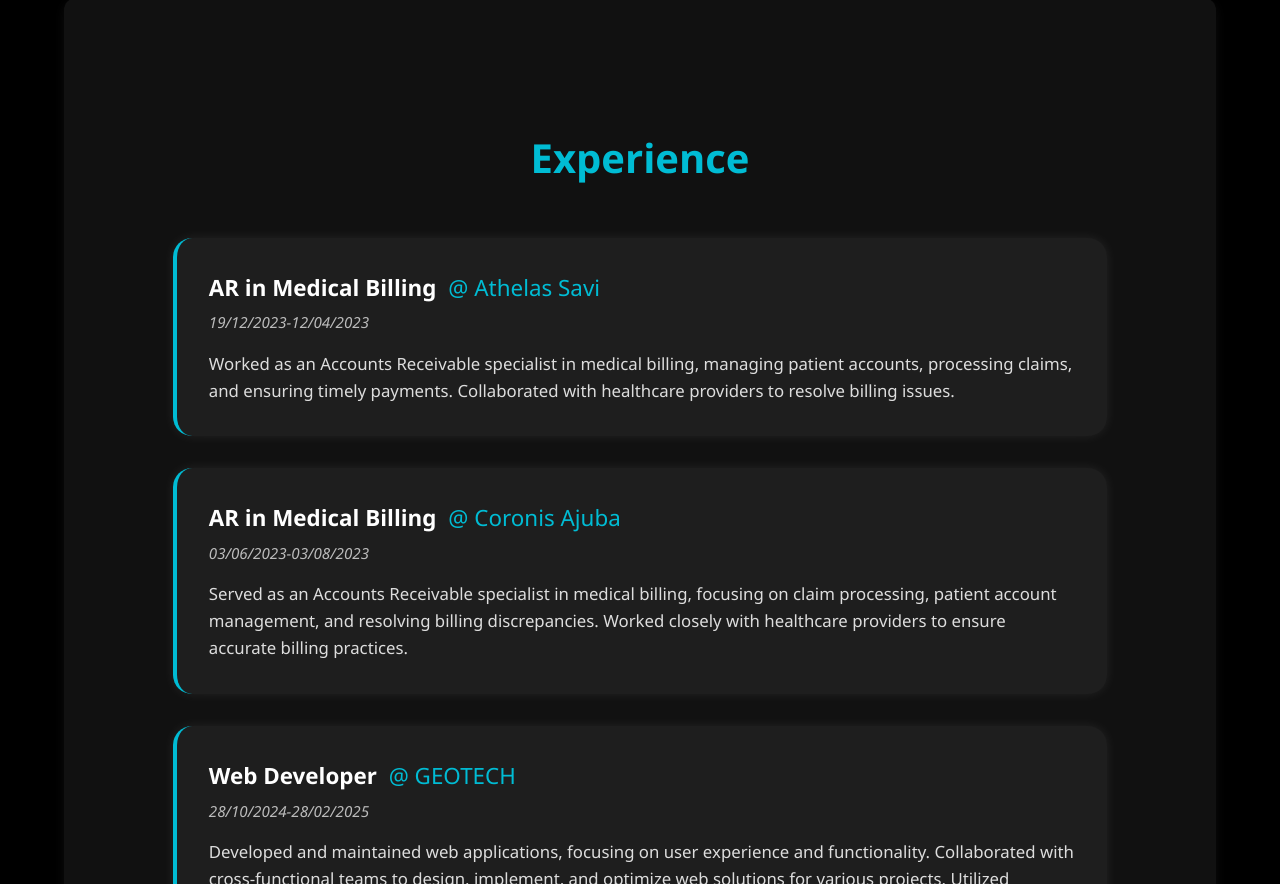
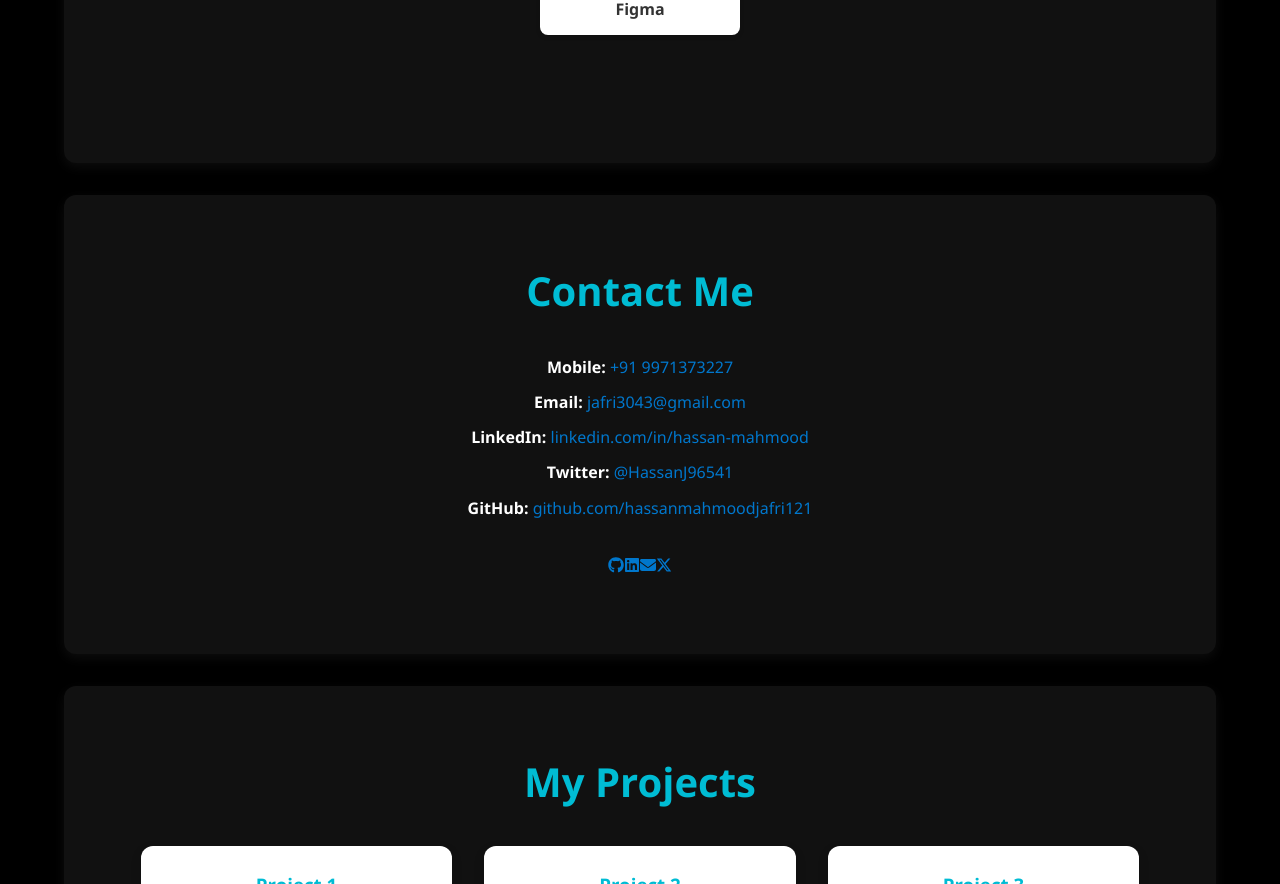
Before and after one commit to hassanmahmoodjafri121/Portfolio, a React (Vite) app in the folder my-portfolio/: page / in a window 1280 px wide. Shown: the part 1916-2800 px from the top of the page. Built offline with nearby package versions, Linux system fonts and the light colour scheme; the HTML template or start-up script is replaced by a standard one.

Commit message:
portfolio

```diff
--- a/my-portfolio/package.json
+++ b/my-portfolio/package.json
@@ -12,9 +12,11 @@
   "dependencies": {
     "aos": "^2.3.4",
     "crypto-js": "^4.2.0",
+    "framer-motion": "^12.23.12",
     "react": "^19.1.0",
     "react-dom": "^19.1.0",
-    "react-icons": "^5.5.0"
+    "react-icons": "^5.5.0",
+    "react-router-dom": "^7.8.2"
   },
   "devDependencies": {
     "@vitejs/plugin-react": "^4.6.0",
--- a/my-portfolio/src/App.jsx
+++ b/my-portfolio/src/App.jsx
@@ -1,4 +1,5 @@
-import React, { useEffect } from "react";
+import React, { useEffect, useRef } from "react";
+import { motion, useInView } from "framer-motion";
 import AOS from "aos";
 import "aos/dist/aos.css";
 
@@ -10,6 +11,25 @@
 import Contact from "./components/Contact";
 import Footer from "./components/footer";
 import "./index.css";
+
+function AnimatedSection({ children, delay }) {
+  const ref = useRef(null);
+  const isInView = useInView(ref, { once: false, margin: "-100px" });
+
+  return (
+    <motion.section
+      ref={ref}
+      className="page-section"
+      data-aos="fade-up"
+      data-aos-delay={parseInt(delay * 1000)}
+      initial={{ opacity: 0, y: 40 }}
+      animate={isInView ? { opacity: 1, y: 0 } : { opacity: 0, y: 40 }}
+      transition={{ duration: 0.6, delay: parseFloat(delay) }}
+    >
+      {children}
+    </motion.section>
+  );
+}
 
 function App() {
   useEffect(() => {
@@ -29,20 +49,15 @@
     <Contact />,
   ];
 
-  const delays = ["0", "200", "400", "600", "800", "1000"];
+  const delays = ["0", "0.2", "0.4", "0.6", "0.8", "1"];
 
   return (
     <>
       <main>
         {sections.map((Component, index) => (
-          <section
-            key={index}
-            className="page-section"
-            data-aos="fade-up"
-            data-aos-delay={delays[index]}
-          >
+          <AnimatedSection key={index} delay={delays[index]}>
             {Component}
-          </section>
+          </AnimatedSection>
         ))}
       </main>
       <Footer />
--- a/my-portfolio/src/components/About.jsx
+++ b/my-portfolio/src/components/About.jsx
@@ -1,9 +1,20 @@
-import React from 'react';
+import React, { useRef } from 'react';
+import { motion, useInView } from 'framer-motion';
 import profileImage from '../assets/hassanimg.jpg';
 
 const About = () => {
+  const ref = useRef(null);
+  const isInView = useInView(ref, { once: true, margin: '-100px' });
+
   return (
-    <section id="about" className="section">
+    <motion.section
+      id="about"
+      className="section page-section"
+      ref={ref}
+      initial={{ opacity: 0, y: 50 }}
+      animate={isInView ? { opacity: 1, y: 0 } : { opacity: 0, y: 50 }}
+      transition={{ duration: 0.6, ease: 'easeInOut' }}
+    >
       <h2>About Me</h2>
       <div className="about-container">
         <img
@@ -26,7 +37,7 @@
           </p>
         </div>
       </div>
-    </section>
+    </motion.section>
   );
 };
 
--- a/my-portfolio/src/components/Contact.jsx
+++ b/my-portfolio/src/components/Contact.jsx
@@ -1,9 +1,20 @@
-import React from 'react';
+import React, { useRef } from 'react';
+import { motion, useInView } from 'framer-motion';
 import { FaGithub, FaLinkedin, FaEnvelope, FaXTwitter } from 'react-icons/fa6';
 
 export default function Contact() {
+  const ref = useRef(null);
+  const isInView = useInView(ref, { once: true, margin: '-100px' });
+
   return (
-    <section id="contact" className="section contact">
+    <motion.section
+      id="contact"
+      className="section contact"
+      ref={ref}
+      initial={{ opacity: 0, y: 50 }}
+      animate={isInView ? { opacity: 1, y: 0 } : { opacity: 0, y: 50 }}
+      transition={{ duration: 0.6, ease: 'easeInOut' }}
+    >
       <h2>Contact Me</h2>
 
       <div className="contact-details">
@@ -28,6 +39,6 @@
           <FaXTwitter />
         </a>
       </div>
-    </section>
+    </motion.section>
   );
 }
--- a/my-portfolio/src/components/Experience.jsx
+++ b/my-portfolio/src/components/Experience.jsx
@@ -1,44 +1,122 @@
+import React, { useRef } from 'react';
+import { motion, useInView } from 'framer-motion';
+import { FaGithub, FaLinkedin, FaEnvelope, FaXTwitter } from 'react-icons/fa6';
 
-import React from 'react';
+const containerVariants = {
+  hidden: { opacity: 0, y: 50 },
+  visible: {
+    opacity: 1,
+    y: 0,
+    transition: {
+      duration: 0.6,
+      ease: 'easeInOut',
+      when: 'beforeChildren',
+      staggerChildren: 0.2,
+    },
+  },
+};
 
-const experiences = [
-  {
-    role: "AR in Medical Billing",
-    company: "Athelas Savi",
-    duration: " 19/12/2023-12/04/2023",
-    description:
-      "Worked as an Accounts Receivable specialist in medical billing, managing patient accounts, processing claims, and ensuring timely payments. Collaborated with healthcare providers to resolve billing issues."
-  },
-  {
-    role: "AR in Medical Billing",
-    company: "Coronis Ajuba",
-    duration: " 03/06/2023-03/08/2023",
-    description:
-      "Served as an Accounts Receivable specialist in medical billing, focusing on claim processing, patient account management, and resolving billing discrepancies. Worked closely with healthcare providers to ensure accurate billing practices."
-  },
+const itemVariants = {
+  hidden: { opacity: 0, y: 20 },
+  visible: { opacity: 1, y: 0 },
+};
 
-  {
-    role: "Web Developer",
-    company: " GEOTECH",
-    duration: "28/10/2024-28/02/2025",
-    description:
-      "Developed and maintained web applications, focusing on user experience and functionality. Collaborated with cross-functional teams to design, implement, and optimize web solutions for various projects.  Utilized modern web technologies to enhance application performance and user engagement."
-  }
-];
+export default function Contact() {
+  const ref = useRef(null);
+  const isInView = useInView(ref, { once: true, margin: '-100px' });
 
-export default function Experience() {
   return (
-    <section id="experience" className="experience">
-      <h2>Experience</h2>
-      <div className="experience-timeline">
-        {experiences.map((exp, index) => (
-          <div className="experience-card" key={index}>
-            <h3>{exp.role} <span>@ {exp.company}</span></h3>
-            <p className="duration">{exp.duration}</p>
-            <p className="description">{exp.description}</p>
-          </div>
-        ))}
-      </div>
-    </section>
+    <motion.section
+      id="contact"
+      className="section contact"
+      ref={ref}
+      variants={containerVariants}
+      initial="hidden"
+      animate={isInView ? 'visible' : 'hidden'}
+    >
+      <motion.h2 variants={itemVariants}>Contact Me</motion.h2>
+
+      <motion.div className="contact-details" variants={containerVariants}>
+        <motion.p variants={itemVariants}>
+          <strong>Mobile:</strong>{' '}
+          <a href="tel:+919971373227">+91 9971373227</a>
+        </motion.p>
+        <motion.p variants={itemVariants}>
+          <strong>Email:</strong>{' '}
+          <a href="mailto:jafri3043@gmail.com">jafri3043@gmail.com</a>
+        </motion.p>
+        <motion.p variants={itemVariants}>
+          <strong>LinkedIn:</strong>{' '}
+          <a
+            href="https://www.linkedin.com/in/hassan-mahmood-70a34123a"
+            target="_blank"
+            rel="noopener noreferrer"
+          >
+            linkedin.com/in/hassan-mahmood
+          </a>
+        </motion.p>
+        <motion.p variants={itemVariants}>
+          <strong>Twitter:</strong>{' '}
+          <a
+            href="https://x.com/HassanJ96541"
+            target="_blank"
+            rel="noopener noreferrer"
+          >
+            @HassanJ96541
+          </a>
+        </motion.p>
+        <motion.p variants={itemVariants}>
+          <strong>GitHub:</strong>{' '}
+          <a
+            href="https://github.com/hassanmahmoodjafri121"
+            target="_blank"
+            rel="noopener noreferrer"
+          >
+            github.com/hassanmahmoodjafri121
+          </a>
+        </motion.p>
+      </motion.div>
+
+      <motion.div className="social-icons" variants={containerVariants}>
+        <motion.a
+          href="https://github.com/hassanmahmoodjafri121"
+          target="_blank"
+          rel="noopener noreferrer"
+          aria-label="GitHub"
+          variants={itemVariants}
+          whileHover={{ scale: 1.2 }}
+        >
+          <FaGithub />
+        </motion.a>
+        <motion.a
+          href="https://www.linkedin.com/in/hassan-mahmood-70a34123a"
+          target="_blank"
+          rel="noopener noreferrer"
+          aria-label="LinkedIn"
+          variants={itemVariants}
+          whileHover={{ scale: 1.2 }}
+        >
+          <FaLinkedin />
+        </motion.a>
+        <motion.a
+          href="mailto:jafri3043@gmail.com"
+          aria-label="Email"
+          variants={itemVariants}
+          whileHover={{ scale: 1.2 }}
+        >
+          <FaEnvelope />
+        </motion.a>
+        <motion.a
+          href="https://x.com/HassanJ96541"
+          target="_blank"
+          rel="noopener noreferrer"
+          aria-label="Twitter"
+          variants={itemVariants}
+          whileHover={{ scale: 1.2 }}
+        >
+          <FaXTwitter />
+        </motion.a>
+      </motion.div>
+    </motion.section>
   );
 }
--- a/my-portfolio/src/components/Hero.jsx
+++ b/my-portfolio/src/components/Hero.jsx
@@ -1,19 +1,62 @@
-import React from 'react';
+import React, { useRef } from 'react';
+import { motion, useInView } from 'framer-motion';
+
+const containerVariants = {
+  hidden: { opacity: 0, y: 30 },
+  visible: {
+    opacity: 1,
+    y: 0,
+    transition: {
+      duration: 0.6,
+      ease: 'easeOut',
+      when: 'beforeChildren',
+      staggerChildren: 0.2
+    }
+  }
+};
+
+const itemVariants = {
+  hidden: { opacity: 0, y: 20 },
+  visible: { opacity: 1, y: 0 }
+};
 
 export default function Home() {
+  const ref = useRef(null);
+  const isInView = useInView(ref, { once: true, margin: '-100px' });
+
   return (
-    <section id="home" className="section home">
-      <div className="home-content">
-        <h1>Hello, I'm <span className="highlight">Hassan</span></h1>
-        <h2>A Passionate Full Stack Developer</h2>
-        <p>
+    <motion.section
+      id="home"
+      className="section home"
+      ref={ref}
+      variants={containerVariants}
+      initial="hidden"
+      animate={isInView ? 'visible' : 'hidden'}
+      exit="hidden"
+    >
+      <motion.div className="home-content" variants={containerVariants}>
+        <motion.h1 variants={itemVariants}>
+          Hello, I'm <span className="highlight">Hassan</span>
+        </motion.h1>
+        <motion.h2 variants={itemVariants}>
+          A Passionate Full Stack Developer
+        </motion.h2>
+        <motion.p variants={itemVariants}>
           I specialize in building responsive, high-performance, and visually engaging web applications.
-        </p>
-        <p>
+        </motion.p>
+        <motion.p variants={itemVariants}>
           Let’s create something amazing together!
-        </p>
-        <a href="#contact" className="btn-cta">Contact Me</a>
-      </div>
-    </section>
+        </motion.p>
+        <motion.a
+          href="#contact"
+          className="btn-cta"
+          variants={itemVariants}
+          whileHover={{ scale: 1.05 }}
+          whileTap={{ scale: 0.95 }}
+        >
+          Contact Me
+        </motion.a>
+      </motion.div>
+    </motion.section>
   );
 }
--- a/my-portfolio/src/components/Projects.jsx
+++ b/my-portfolio/src/components/Projects.jsx
@@ -1,45 +1,89 @@
-import React from "react";
+import React, { useRef } from "react";
+import { motion, useInView } from "framer-motion";
+
+const containerVariants = {
+  hidden: { opacity: 0, y: 30 },
+  visible: {
+    opacity: 1,
+    y: 0,
+    transition: {
+      duration: 0.6,
+      ease: "easeOut",
+      when: "beforeChildren",
+      staggerChildren: 0.2,
+    },
+  },
+};
+
+const cardVariants = {
+  hidden: { opacity: 0, scale: 0.95 },
+  visible: { opacity: 1, scale: 1 },
+};
 
 export default function Projects() {
+  const ref = useRef(null);
+  const isInView = useInView(ref, { once: true, margin: "-100px" });
+
   return (
-    <section id="projects" className="section projects-section p-8">
-      <h2 className="text-3xl font-bold mb-6 text-center">My Projects</h2>
-      <div className="projects-grid grid grid-cols-1 sm:grid-cols-2 md:grid-cols-3 gap-6">
+    <motion.section
+      id="projects"
+      className="section projects-section p-8"
+      ref={ref}
+      variants={containerVariants}
+      initial="hidden"
+      animate={isInView ? "visible" : "hidden"}
+      exit="hidden"
+    >
+      <motion.h2
+        className="text-3xl font-bold mb-6 text-center"
+        variants={cardVariants}
+      >
+        My Projects
+      </motion.h2>
 
+      <motion.div
+        className="projects-grid grid grid-cols-1 sm:grid-cols-2 md:grid-cols-3 gap-6"
+        variants={containerVariants}
+      >
         {/* Project 1 */}
-        <a
+        <motion.a
           href="https://ipodreact.vercel.app/"
           target="_blank"
           rel="noopener noreferrer"
           className="project-card block p-6 bg-white dark:bg-gray-800 rounded-xl shadow hover:scale-105 transition-transform"
+          variants={cardVariants}
+          whileHover={{ scale: 1.05 }}
         >
           <h3 className="text-xl font-semibold mb-2">Project 1</h3>
           <p>Music Player</p>
-        </a>
+        </motion.a>
 
         {/* Project 2 */}
-        <a
+        <motion.a
           href="https://eccomerce-website-reactjs-zbg2.vercel.app/"
           target="_blank"
           rel="noopener noreferrer"
           className="project-card block p-6 bg-white dark:bg-gray-800 rounded-xl shadow hover:scale-105 transition-transform"
+          variants={cardVariants}
+          whileHover={{ scale: 1.05 }}
         >
           <h3 className="text-xl font-semibold mb-2">Project 2</h3>
           <p>E-commerce Website</p>
-        </a>
+        </motion.a>
 
         {/* Project 3 */}
-        <a
+        <motion.a
           href="https://super-squad-2dez.vercel.app/"
           target="_blank"
           rel="noopener noreferrer"
           className="project-card block p-6 bg-white dark:bg-gray-800 rounded-xl shadow hover:scale-105 transition-transform"
+          variants={cardVariants}
+          whileHover={{ scale: 1.05 }}
         >
           <h3 className="text-xl font-semibold mb-2">Project 3</h3>
           <p>SuperSquad project</p>
-        </a>
-
-      </div>
-    </section>
+        </motion.a>
+      </motion.div>
+    </motion.section>
   );
 }
--- a/my-portfolio/src/components/Skills.jsx
+++ b/my-portfolio/src/components/Skills.jsx
@@ -1,23 +1,11 @@
-import React from "react";
+import React, { useRef } from "react";
+import { motion, useInView } from "framer-motion";
 import {
-  FaHtml5,
-  FaCss3Alt,
-  FaJs,
-  FaReact,
-  FaPython,
-  FaGithub,
-  FaGitAlt,
-  FaNodeJs,
-  FaJava,
-  FaDatabase,
-  FaFigma,
+  FaHtml5, FaCss3Alt, FaJs, FaReact, FaPython, FaGithub,
+  FaGitAlt, FaNodeJs, FaJava, FaDatabase, FaFigma
 } from "react-icons/fa";
 import {
-  SiVite,
-  SiTailwindcss,
-  SiMongodb,
-  SiExpress,
-  SiPostgresql,
+  SiVite, SiTailwindcss, SiMongodb, SiExpress, SiPostgresql
 } from "react-icons/si";
 import { MdDesignServices } from "react-icons/md";
 
@@ -40,24 +28,63 @@
   { name: "Figma", icon: <FaFigma className="text-pink-500" /> },
 ];
 
+const containerVariants = {
+  hidden: { opacity: 0, y: 30 },
+  visible: {
+    opacity: 1,
+    y: 0,
+    transition: {
+      duration: 0.6,
+      ease: "easeOut",
+      when: "beforeChildren",
+      staggerChildren: 0.1,
+    },
+  },
+};
+
+const itemVariants = {
+  hidden: { opacity: 0, scale: 0.95 },
+  visible: { opacity: 1, scale: 1 },
+};
+
 export default function Skills() {
+  const ref = useRef(null);
+  const isInView = useInView(ref, { once: true, margin: "-100px" });
+
   return (
-    <section id="skills" className="skills-section section p-8">
-      <h2 className="text-3xl font-bold mb-6 text-center">Skills</h2>
-      <div className="skills-grid grid grid-cols-2 sm:grid-cols-3 md:grid-cols-4 lg:grid-cols-6 gap-6 text-center">
+    <motion.section
+      id="skills"
+      className="skills-section section p-8"
+      ref={ref}
+      variants={containerVariants}
+      initial="hidden"
+      animate={isInView ? "visible" : "hidden"}
+    >
+      <motion.h2
+        className="text-3xl font-bold mb-6 text-center"
+        variants={itemVariants}
+      >
+        Skills
+      </motion.h2>
+
+      <motion.div
+        className="skills-grid grid grid-cols-2 sm:grid-cols-3 md:grid-cols-4 lg:grid-cols-6 gap-6 text-center"
+        variants={containerVariants}
+      >
         {skills.map((skill, idx) => (
-          <div
+          <motion.div
             key={idx}
             className="skill-item flex flex-col items-center p-6 bg-white dark:bg-gray-800 rounded-xl shadow hover:scale-105 transition-transform"
+            variants={itemVariants}
+            whileHover={{ scale: 1.08 }}
           >
-            {/* 🔥 Increased size here */}
             <div className="text-8xl sm:text-9xl md:text-10xl lg:text-[12rem] mb-4">
               {skill.icon}
             </div>
             <p className="text-lg font-semibold">{skill.name}</p>
-          </div>
+          </motion.div>
         ))}
-      </div>
-    </section>
+      </motion.div>
+    </motion.section>
   );
 }
--- a/my-portfolio/src/components/footer.jsx
+++ b/my-portfolio/src/components/footer.jsx
@@ -1,9 +1,18 @@
-
-import React from 'react';
+import React, { useRef } from 'react';
+import { motion, useInView } from 'framer-motion';
 
 export default function Footer() {
+  const ref = useRef(null);
+  const isInView = useInView(ref, { once: true, margin: '-100px' });
+
   return (
-    <footer className="footer">
+    <motion.footer
+      className="footer"
+      ref={ref}
+      initial={{ opacity: 0, y: 20 }}
+      animate={isInView ? { opacity: 1, y: 0 } : { opacity: 0, y: 20 }}
+      transition={{ duration: 0.5, ease: 'easeOut' }}
+    >
       <p>&copy; {new Date().getFullYear()} Hassan Mahmood. All rights reserved.</p>
 
       <div className="footer-social-icons">
@@ -38,6 +47,6 @@
           <i className="fab fa-x-twitter"></i>
         </a>
       </div>
-    </footer>
+    </motion.footer>
   );
 }
```
Also changed, not shown: 1 other file (tests, documents, lock files or other folders).
